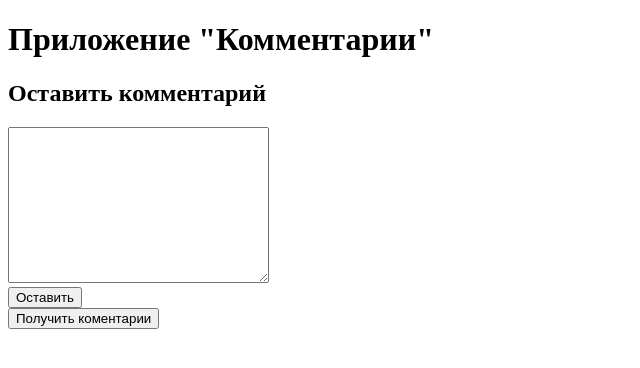
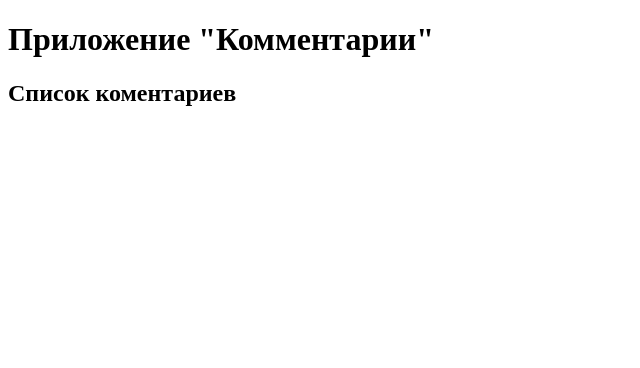
Before and after one commit to pavelusov/advancedReactWorkspace, a React (Create React App) app: page / in a window 1280 px wide. Shown: the top 368 px of the page, without its empty margins (0-640 px from the left). Built offline with nearby package versions, Linux system fonts and the light colour scheme.

Commit message:
Added route of /post for CommentBox component. Added route of / for CommentList component with an exact prop.

```diff
--- a/src/components/App.js
+++ b/src/components/App.js
@@ -1,5 +1,6 @@
-import React, {Component} from 'react';
-import {connect} from 'react-redux';
+import React, { Component } from 'react';
+import { connect } from 'react-redux';
+import { Route } from 'react-router-dom';
 
 // Application components
 import CommentBox from 'components/CommentBox';
@@ -10,8 +11,8 @@ class App extends Component {
     return (
       <div>
         <h1>Приложение "Комментарии"</h1>
-        <CommentBox />
-        <CommentList />
+        <Route path='/post' component={CommentBox} />
+        <Route path='/' exact component={CommentList} />
       </div>
     );
   }
--- a/src/components/CommentList/index.js
+++ b/src/components/CommentList/index.js
@@ -21,6 +21,7 @@ class CommentList extends Component {
       <div
         data-test="component-comment-list"
       >
+        <h2>Список коментариев</h2>
         {this.renderComments()}
       </div>
     )
```
